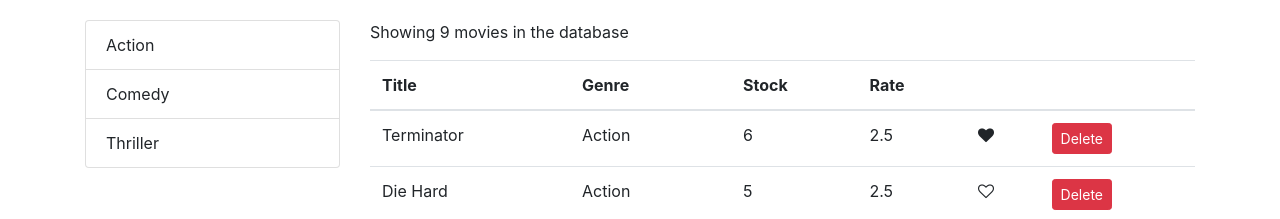
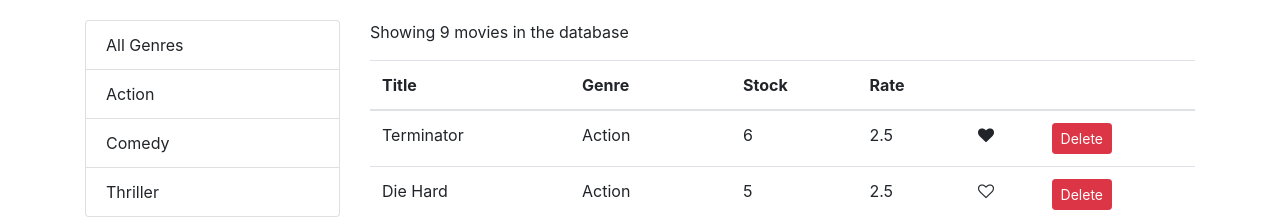
Before and after one commit to Crispas95/React_Genesis, a React (Create React App) app: page / in a window 1280 px wide. Shown: the top 219 px of the page. Built offline with nearby package versions, Linux system fonts and the light colour scheme.

Commit message:
First commit

```diff
--- a/src/componets/common/listGroup.jsx
+++ b/src/componets/common/listGroup.jsx
@@ -1,18 +1,30 @@
 import React from 'react';
 
 const ListGroup = props => {
-    const { items } = props;
+    const { items,
+         textProperty,
+         valueProperty,
+         selectedItem,
+         onItemSelect,
+         } = props;
 
     return(
         <ul className="list-group">
         { items.map(item => (
-              <li  key={item._id} className="list-group-item">
-                {item.name}
+              <li onClick={()=>onItemSelect(item)}
+               key={item[valueProperty]}
+               className={ item === selectedItem ? "list-group-item active" : "list-group-item"}>
+                {item[textProperty]}
               </li>
         ))}
 
     </ul>
     ) ;
+};
+
+ListGroup.defaultProps ={
+    textProperty: 'name',
+    valueProperty: "_id"
 }
 
 export default ListGroup;
--- a/src/componets/movies.jsx
+++ b/src/componets/movies.jsx
@@ -5,6 +5,7 @@
 import {getMovies} from '../services/fakeMovieService';
 import { getGenres } from '../services/fakeGenreService';
 import {paginate} from '../utils/paginate';
+import MoviesTable from './moviesTable';
 
 
 class Movies extends Component {
@@ -16,7 +17,9 @@
      };
 
      componentDidMount(){
-        this.setState({movies: getMovies(), genres: getGenres()});
+        const genres = [{ name: 'All Genres'}, ...getGenres()]
+
+        this.setState({movies: getMovies(), genres});
      }
 
      handleDelete= movie =>{
@@ -37,60 +40,36 @@
      }
 
      handleGenreSelect = genre =>{
-        console.log(genre);
+        this.setState({selectedGenre: genre, currentPage: 1});
      }
 
     render() {
         const {length: count} = this.state.movies;
-        const {pageSize,currentPage, movies: allMovies} = this.state;
+        const {pageSize,currentPage,selectedGenre, movies: allMovies} = this.state;
 
         if(count === 0)
         return <p>There are no movies in the database.</p>
 
-        const movies = paginate(allMovies,currentPage,pageSize)
+        const filtered = selectedGenre && selectedGenre._id
+         ? allMovies.filter(m => m.genre._id === selectedGenre._id)
+         : allMovies;
+
+        const movies = paginate(filtered,currentPage,pageSize);
 
         return (
             <div className='row'>
                 <div className="col-3">
-                    <ListGroup items={this.state.genres} onItemSelect ={this.handleGenreSelect}/>
+                    <ListGroup
+                    items={this.state.genres}
+                    selectedItem={this.state.selectedGenre}
+                    onItemSelect ={this.handleGenreSelect}
+                    />
                 </div>
                 <div className="col">
-                <p>Showing {count} movies in the database</p>
-
-            <table className="table">
-            <thead>
-                <tr>
-                    <th>Title</th>
-                    <th>Genre</th>
-                    <th>Stock</th>
-                    <th>Rate</th>
-                    <th></th>
-                    <th></th>
-                </tr>
-            </thead>
-            <tbody>
-                {movies.map(movie =>(
-                <tr key={movie._id}>
-                    <td>{movie.title}</td>
-                    <td>{movie.genre.name}</td>
-                    <td>{movie.numberInStock}</td>
-                    <td>{movie.dailyRentalRate}</td>
-                    <td>
-                        <Like liked={movie.liked}
-                         onClick={() => this.handleLike(movie)}/>
-                    </td>
-                    { <td>
-                        <button
-                         onClick={() =>this.handleDelete(movie)}
-                         className='btn btn-danger btn-sm'
-                         >Delete</button>
-                    </td> }
-                </tr>))}
-
-            </tbody>
-        </table>
+                <p>Showing {filtered.length} movies in the database</p>
+                <MoviesTable movies={movies} onLike={this.handleLike} onDelete={this.handleDelete} />
         <Pagination
-        itemsCount={count}
+        itemsCount={filtered.length}
         pageSize= {pageSize}
         currentPage={currentPage}
         onPageChange={this.handlePageChange}
--- /dev/null
+++ b/src/componets/moviesTable.jsx
@@ -0,0 +1,41 @@
+import React from 'react';
+import Like from './common/like';
+
+const MoviesTable = (props) => {
+  const {movies, onDelete, onLike} = props;
+
+    return (  <table className="table">
+    <thead>
+        <tr>
+            <th>Title</th>
+            <th>Genre</th>
+            <th>Stock</th>
+            <th>Rate</th>
+            <th></th>
+            <th></th>
+        </tr>
+    </thead>
+    <tbody>
+        {movies.map(movie =>(
+        <tr key={movie._id}>
+            <td>{movie.title}</td>
+            <td>{movie.genre.name}</td>
+            <td>{movie.numberInStock}</td>
+            <td>{movie.dailyRentalRate}</td>
+            <td>
+                <Like liked={movie.liked}
+                 onClick={() => onLike(movie)}/>
+            </td>
+            { <td>
+                <button
+                 onClick={() =>onDelete(movie)}
+                 className='btn btn-danger btn-sm'
+                 >Delete</button>
+            </td> }
+        </tr>))}
+
+    </tbody>
+</table>  );
+}
+
+export default MoviesTable;
```
